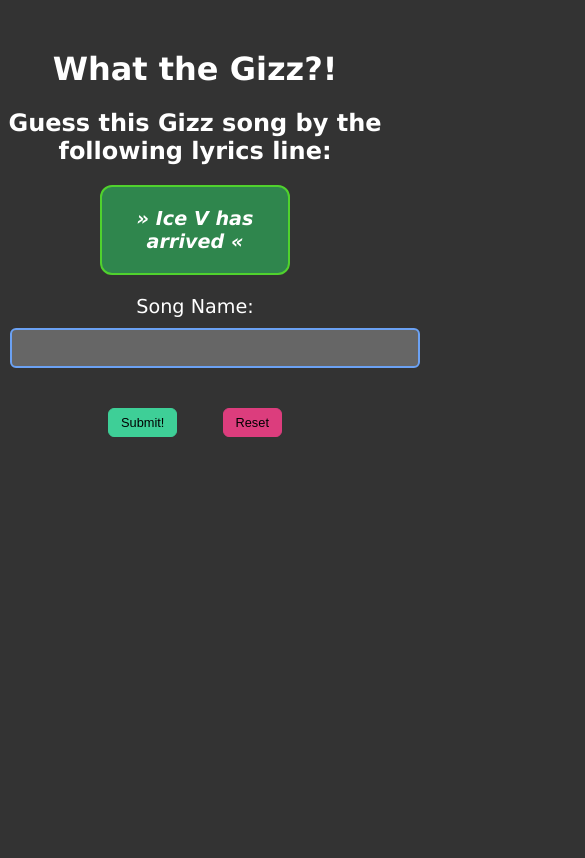
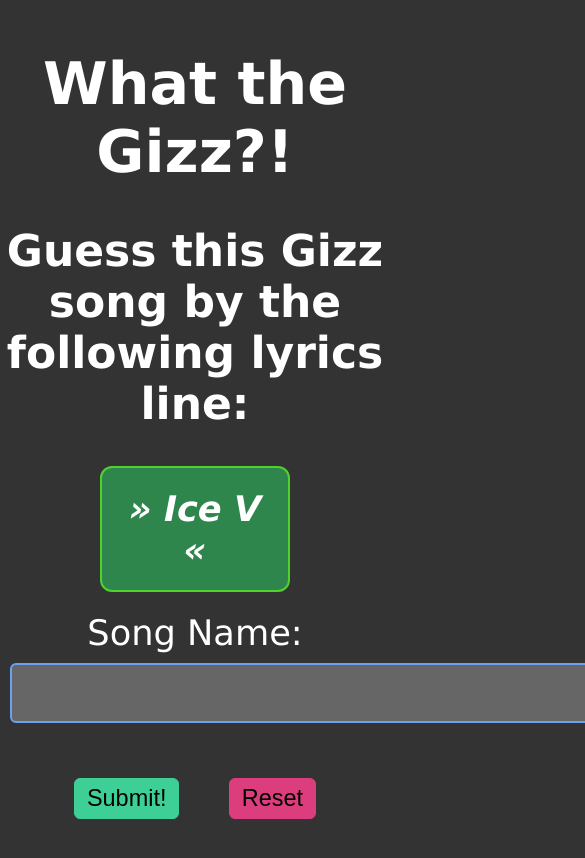
Before and after one commit to zykure/zykure.github.io, a plain HTML site: page what-the-gizz/index.html in a window 390 px wide. Shown: the top 858 px of the page, 585 px wide, since content can reach past the window. Drawn offline with nearby package versions, Linux system fonts and the light colour scheme.

Commit message:
Update CSS

```diff
--- a/what-the-gizz/index.html
+++ b/what-the-gizz/index.html
@@ -76,12 +76,12 @@
 			// Update the user prompt
 			function updatePrompt() {
 				var line_index = randomIndex(uniq_lyrics);
-				uniq_lyrics.splice(line_index, 1);  // remove line
 				console.log("Choosing line no.: ", line_index);
 
 				lyrics_line = uniq_lyrics[line_index];
+				uniq_lyrics.splice(line_index, 1);  // remove line
+
 				$('#lyrics-line').html("» " + lyrics_line + " «");
-
 				$('#guessed-name').val("");
 			}
 
@@ -173,6 +173,13 @@
 				text-align: center;
 				margin: 50px auto;
 				font-family: Verdana,Arial,Helvetica,sans-serif;
+				font-size: 14pt;
+			}
+
+			@media screen and (max-width:769px) {
+				body {
+					font-size: 22pt;
+				}
 			}
 
 			@keyframes result-anim {
```
